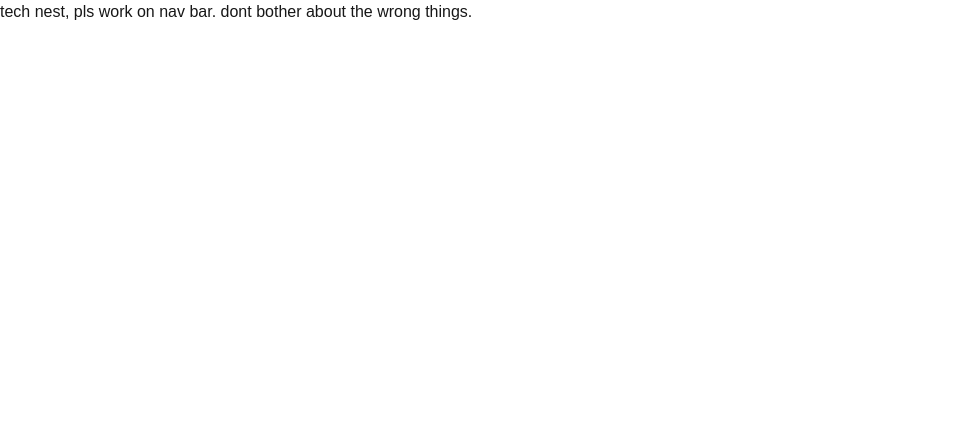
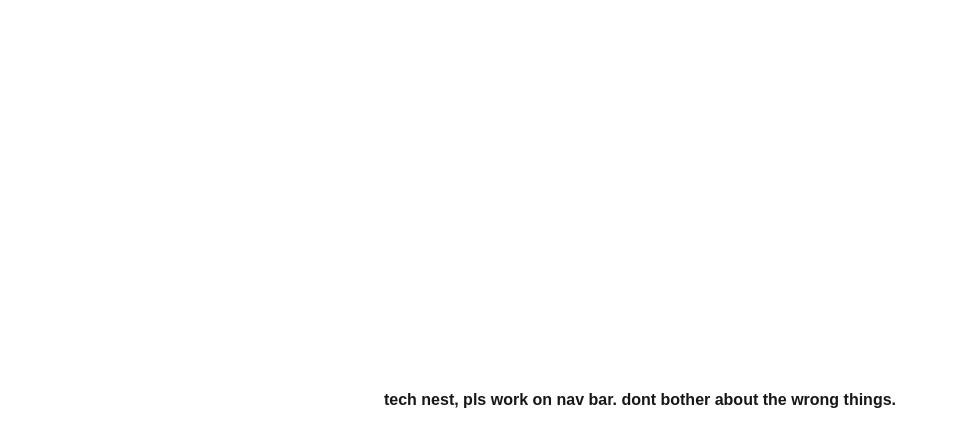
Before and after one commit to thatkhay/tech-nest, a Next.js app: page / in a window 1280 px wide. Shown: the top 446 px of the page, without its empty margins (0-958 px from the left). Built offline with nearby package versions, Linux system fonts and the light colour scheme.

Commit message:
text uopdate

```diff
--- a/src/app/page.tsx
+++ b/src/app/page.tsx
@@ -1,9 +1,8 @@
 
 export default function Home() {
   return (
-
-  <>
-  tech nest, pls work on nav bar. dont bother about the wrong things.
-  </>
+    <div className="flex items-center justify-center h-screen font-bold">
+      tech nest, pls work on nav bar. dont bother about the wrong things.
+    </div>
   );
 }
```
